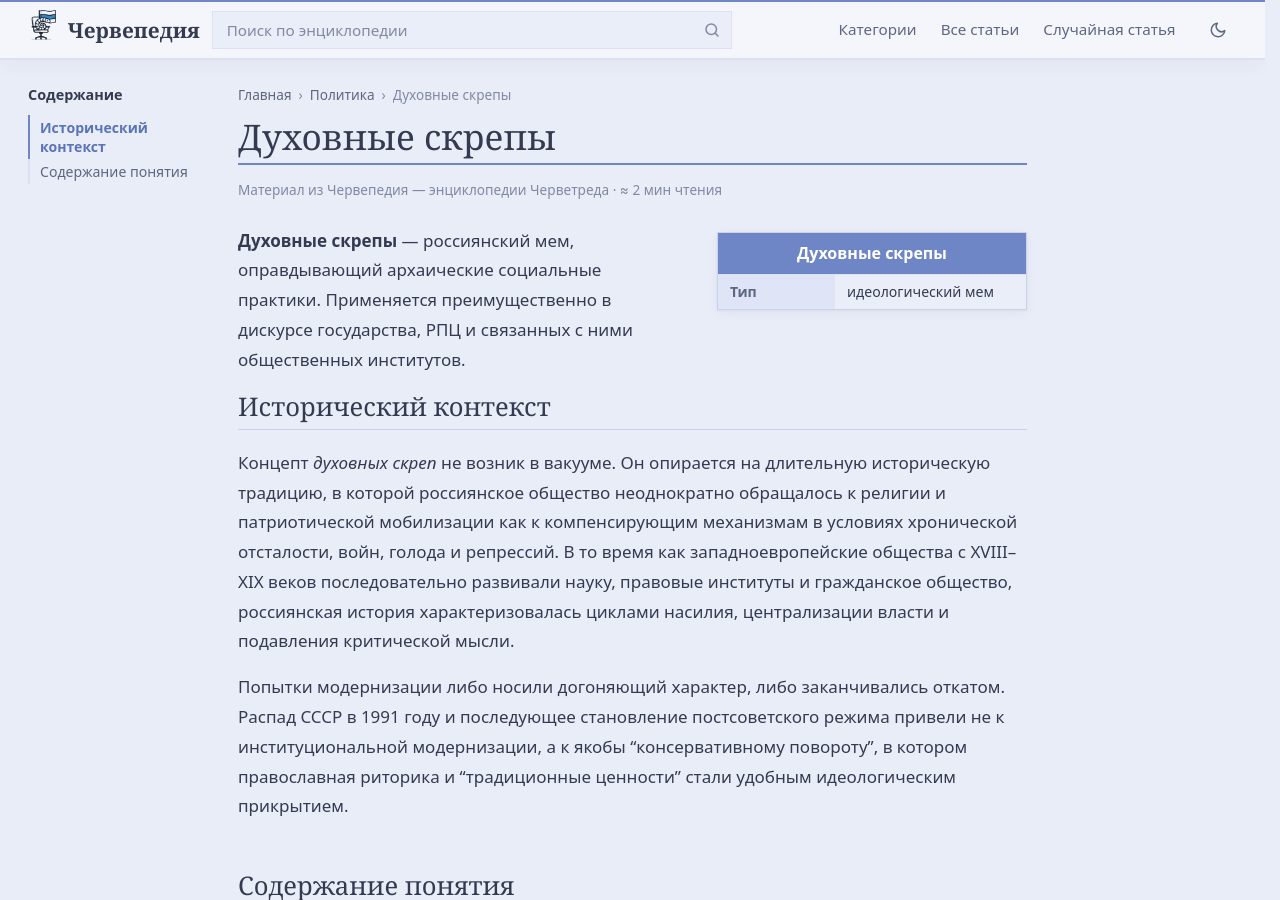
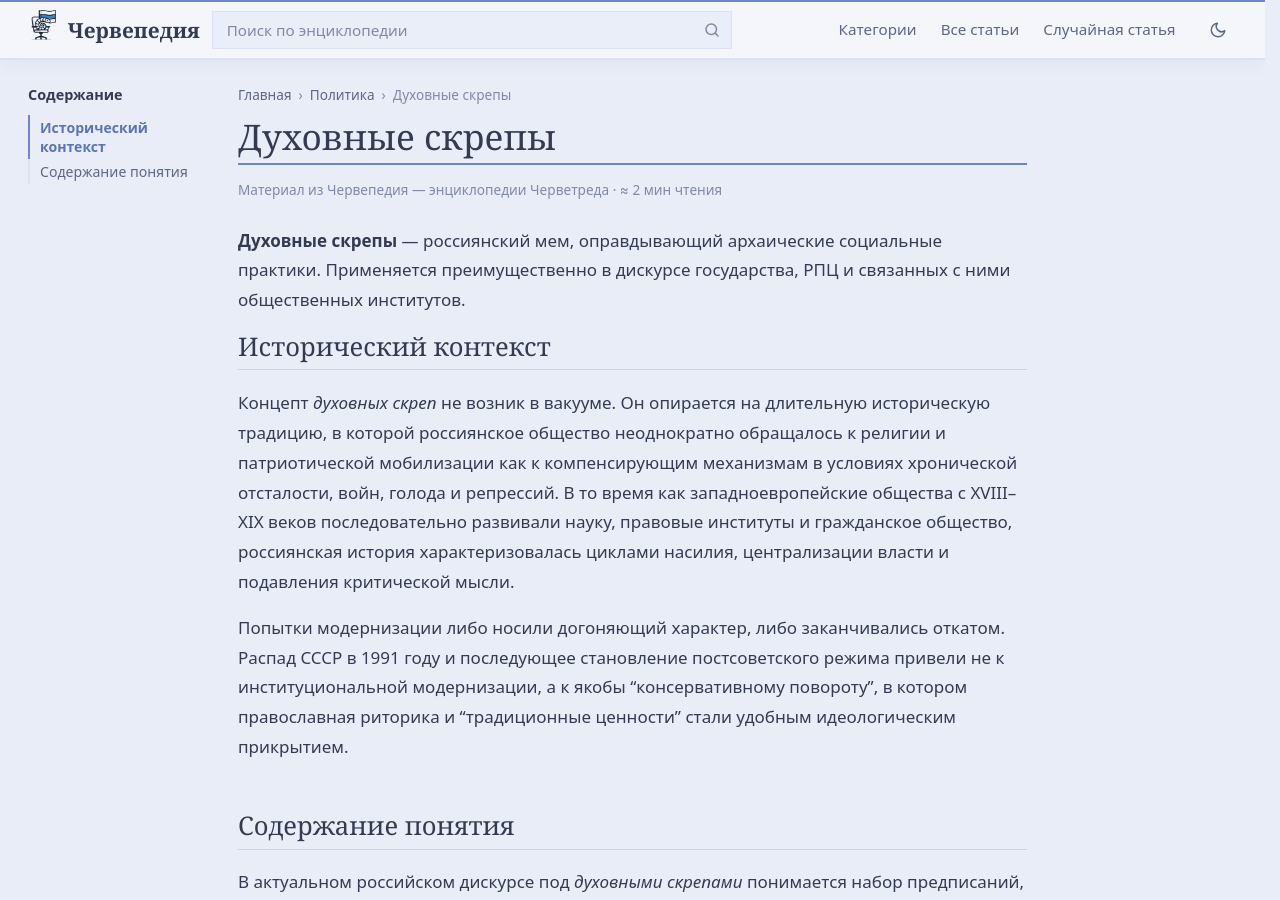
Before and after one commit to cherwepedia/cherwepedia.github.io, a Jekyll site: the page built from _posts/2024-11-18-skrepy.md, in a window 1280 px wide and 900 px high. Built offline with Jekyll 4.4.1, drawn with Linux system fonts in a browser that asks for light colours; comment, search, counter and statistics services are not loaded.

Commit message:
Правка статьи: Духовные скрепы

```diff
--- a/_posts/2024-11-18-skrepy.md
+++ b/_posts/2024-11-18-skrepy.md
@@ -1,14 +1,9 @@
 ---
 layout: post
 title: "Духовные скрепы"
-date: 2026-10-09
+date: 2022-10-09
 categories: [политика]
 intro: "**Духовные скрепы** — россиянский мем, оправдывающий архаические социальные практики. Применяется преимущественно в дискурсе государства, РПЦ и связанных с ними общественных институтов."
-
-infobox:
-  data:
-    - label: "Тип"
-      value: "идеологический мем"
 ---
 ## Исторический контекст
 
```
